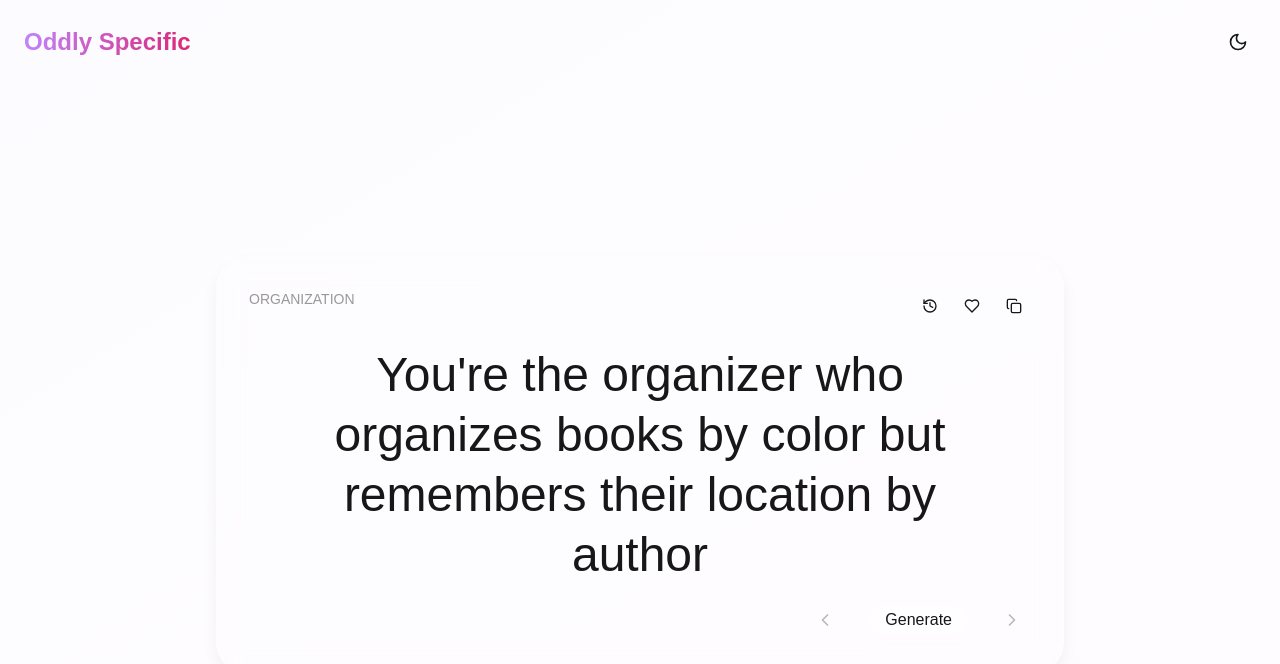
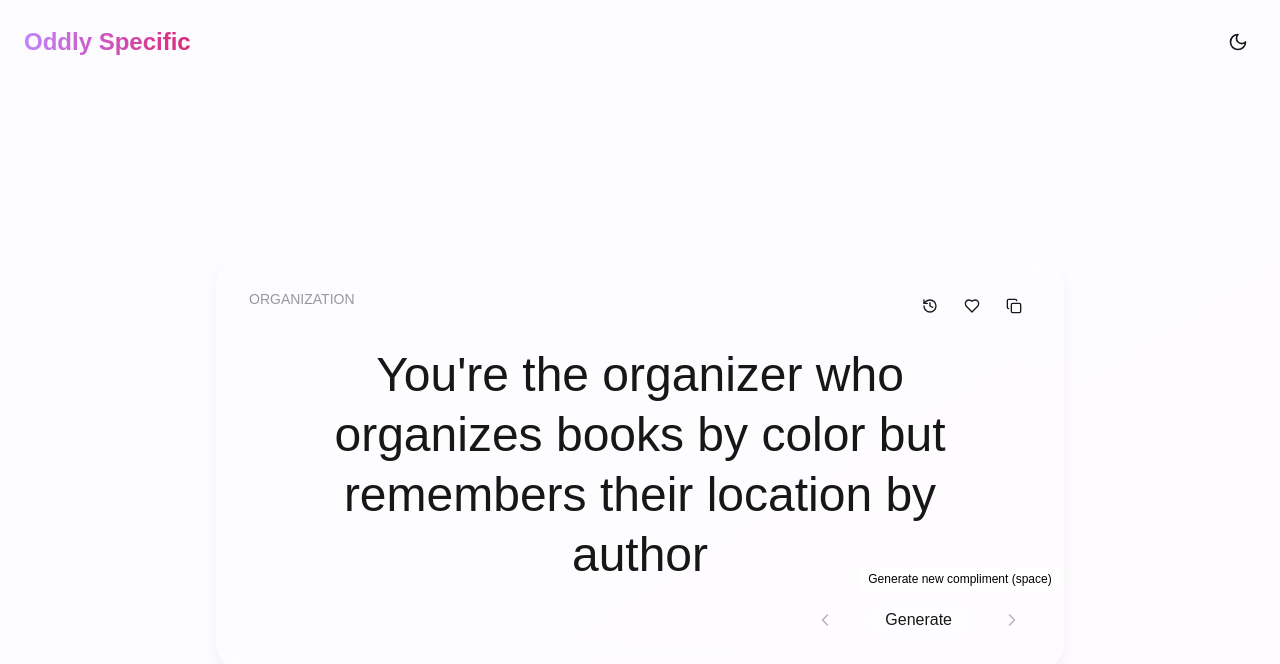
Before and after one commit to Atomized-titan/oddly-specific, a Next.js app: page / in a window 1280 px wide. Both pictures are taken after a click on the button "Generate". Shown: the top 664 px of the page. Built offline with nearby package versions, Linux system fonts and the light colour scheme.

Commit message:
feat: tooltip and feature highlight

```diff
--- a/src/components/compliment-generator.tsx
+++ b/src/components/compliment-generator.tsx
@@ -4,6 +4,7 @@ import { useAnimation } from "../contexts/AnimationContext";
 import { useComplimentSystem } from "../hooks/useComplimentSystem";
 import { useState } from "react";
 import HistoryPanel from "./history-panel";
+import Tooltip from "./tooltip";
 
 const ComplimentGenerator = () => {
   const { isHeaderAnimationComplete } = useAnimation();
@@ -59,6 +60,7 @@ const ComplimentGenerator = () => {
           </AnimatePresence>
 
           <div className="absolute bottom-8 right-8 flex items-center gap-4">
+            <Tooltip content="Previous compliment (arrow left)">
               <motion.button
                 whileHover={{ scale: 1.05 }}
                 whileTap={{ scale: 0.95 }}
@@ -69,7 +71,9 @@ const ComplimentGenerator = () => {
               >
                 <ChevronLeft className="w-5 h-5" />
               </motion.button>
+            </Tooltip>
 
+            <Tooltip content="Generate new compliment (space)">
               <motion.button
                 whileHover={{ scale: 1.05 }}
                 whileTap={{ scale: 0.95 }}
@@ -79,7 +83,9 @@ const ComplimentGenerator = () => {
               >
                 Generate
               </motion.button>
+            </Tooltip>
 
+            <Tooltip content="Next compliment (arrow right)">
               <motion.button
                 whileHover={{ scale: 1.05 }}
                 whileTap={{ scale: 0.95 }}
@@ -90,10 +96,12 @@ const ComplimentGenerator = () => {
               >
                 <ChevronRight className="w-5 h-5" />
               </motion.button>
+            </Tooltip>
           </div>
 
           {currentCompliment && (
             <div className="absolute top-8 right-8 flex gap-2">
+              <Tooltip content="View history (H)">
                 <motion.button
                   whileHover={{ scale: 1.05 }}
                   whileTap={{ scale: 0.95 }}
@@ -102,7 +110,9 @@ const ComplimentGenerator = () => {
                 >
                   <History className="w-4 h-4" />
                 </motion.button>
+              </Tooltip>
 
+              <Tooltip content="Toggle favorite (F)">
                 <motion.button
                   whileHover={{ scale: 1.05 }}
                   whileTap={{ scale: 0.95 }}
@@ -115,7 +125,9 @@ const ComplimentGenerator = () => {
                     }`}
                   />
                 </motion.button>
+              </Tooltip>
 
+              <Tooltip content="Copy compliment">
                 <motion.button
                   whileHover={{ scale: 1.05 }}
                   whileTap={{ scale: 0.95 }}
@@ -128,6 +140,7 @@ const ComplimentGenerator = () => {
                 >
                   <Copy className="w-4 h-4" />
                 </motion.button>
+              </Tooltip>
             </div>
           )}
 
@@ -137,7 +150,7 @@ const ComplimentGenerator = () => {
                 initial={{ opacity: 0, y: 10 }}
                 animate={{ opacity: 1, y: 0 }}
                 exit={{ opacity: 0, y: -10 }}
-                className="absolute top-8 right-24 px-3 py-1 rounded-full text-sm
+                className="absolute top-8 -right-12 px-3 py-1 rounded-full text-sm
                          bg-black/80 text-white dark:bg-white/80 dark:text-black"
               >
                 Copied!
--- a/src/components/history-panel.tsx
+++ b/src/components/history-panel.tsx
@@ -1,24 +1,31 @@
 import { motion, AnimatePresence } from "framer-motion";
 import { X, Heart, History, Clock } from "lucide-react";
 import { ComplimentType } from "../lib/content/compliments";
+import { useState } from "react";
 
 interface HistoryPanelProps {
   show: boolean;
   onClose: () => void;
   compliments: ComplimentType[];
-  favorites: ComplimentType[];
   onToggleFavorite: (compliment: ComplimentType) => void;
   isFavorite: (id: string) => boolean;
+  currentCompliment: ComplimentType | null;
 }
 
 const HistoryPanel = ({
   show,
   onClose,
   compliments,
-  favorites,
+  currentCompliment,
   onToggleFavorite,
   isFavorite,
 }: HistoryPanelProps) => {
+  const [showFavorites, setShowFavorites] = useState(false);
+
+  const displayedCompliments = showFavorites
+    ? compliments.filter((c) => isFavorite(c.id))
+    : compliments;
+
   return (
     <AnimatePresence>
       {show && (
@@ -44,15 +51,27 @@ const HistoryPanel = ({
 
             <div className="flex gap-4 mb-6">
               <button
-                className="flex-1 p-3 rounded-xl bg-white/5 dark:bg-white/5
-                               border border-white/10 flex items-center justify-center gap-2"
+                onClick={() => setShowFavorites(false)}
+                className={`flex-1 p-3 rounded-xl flex items-center justify-center gap-2
+                          ${
+                            !showFavorites
+                              ? "bg-white/20 dark:bg-white/10 border-white/20"
+                              : "bg-white/5 dark:bg-white/5 border-white/10"
+                          }
+                          border transition-colors`}
               >
                 <History className="w-4 h-4" />
                 <span>History</span>
               </button>
               <button
-                className="flex-1 p-3 rounded-xl bg-white/5 dark:bg-white/5
-                               border border-white/10 flex items-center justify-center gap-2"
+                onClick={() => setShowFavorites(true)}
+                className={`flex-1 p-3 rounded-xl flex items-center justify-center gap-2
+                          ${
+                            showFavorites
+                              ? "bg-white/20 dark:bg-white/10 border-white/20"
+                              : "bg-white/5 dark:bg-white/5 border-white/10"
+                          }
+                          border transition-colors`}
               >
                 <Heart className="w-4 h-4" />
                 <span>Favorites</span>
@@ -60,13 +79,18 @@ const HistoryPanel = ({
             </div>
 
             <div className="flex-1 overflow-y-auto space-y-4">
-              {compliments.map((compliment) => (
+              {displayedCompliments.map((compliment) => (
                 <motion.div
                   key={compliment.id}
                   initial={{ opacity: 0, y: 20 }}
                   animate={{ opacity: 1, y: 0 }}
-                  className="p-4 rounded-xl bg-white/5 dark:bg-black/20
-                           border border-white/10 relative group"
+                  className={`p-4 rounded-xl bg-white/5 dark:bg-black/20
+                           border border-white/10 relative group
+                           ${
+                             currentCompliment?.id === compliment.id
+                               ? "ring-2 ring-purple-500/50"
+                               : ""
+                           }`}
                 >
                   <p className="text-sm">{compliment.text}</p>
                   <div
@@ -92,6 +116,14 @@ const HistoryPanel = ({
                   </div>
                 </motion.div>
               ))}
+
+              {displayedCompliments.length === 0 && (
+                <div className="text-center text-black/40 dark:text-white/40 py-8">
+                  {showFavorites
+                    ? "No favorite compliments yet"
+                    : "No compliments in history"}
+                </div>
+              )}
             </div>
 
             <div className="mt-4 text-sm text-center text-black/40 dark:text-white/40">
--- /dev/null
+++ b/src/components/tooltip.tsx
@@ -0,0 +1,95 @@
+/* eslint-disable @typescript-eslint/no-explicit-any */
+// components/ui/tooltip.tsx
+import { motion, AnimatePresence } from "framer-motion";
+import { JSX, ReactNode, useState } from "react";
+
+type Position = "top" | "bottom" | "left" | "right";
+
+interface TooltipProps {
+  content: ReactNode;
+  position?: Position;
+  children: JSX.Element;
+  delay?: number;
+}
+
+const positionStyles: Record<Position, string> = {
+  top: "bottom-full -translate-x-1/2 mb-2",
+  bottom: "top-full -translate-x-1/2 mt-2",
+  left: "right-full top-1/2 -translate-y-1/2 mr-2",
+  right: "left-full top-1/2 -translate-y-1/2 ml-2",
+};
+
+const animations: Record<Position, { initial: any; animate: any; exit: any }> =
+  {
+    top: {
+      initial: { opacity: 0, y: 5 },
+      animate: { opacity: 1, y: 0 },
+      exit: { opacity: 0, y: 5 },
+    },
+    bottom: {
+      initial: { opacity: 0, y: -5 },
+      animate: { opacity: 1, y: 0 },
+      exit: { opacity: 0, y: -5 },
+    },
+    left: {
+      initial: { opacity: 0, x: 5 },
+      animate: { opacity: 1, x: 0 },
+      exit: { opacity: 0, x: 5 },
+    },
+    right: {
+      initial: { opacity: 0, x: -5 },
+      animate: { opacity: 1, x: 0 },
+      exit: { opacity: 0, x: -5 },
+    },
+  };
+
+export const Tooltip = ({
+  content,
+  position = "top",
+  children,
+  delay = 200,
+}: TooltipProps) => {
+  const [isVisible, setIsVisible] = useState(false);
+  let timeout: NodeJS.Timeout;
+
+  const showTip = () => {
+    timeout = setTimeout(() => {
+      setIsVisible(true);
+    }, delay);
+  };
+
+  const hideTip = () => {
+    clearTimeout(timeout);
+    setIsVisible(false);
+  };
+
+  return (
+    <div
+      className="relative inline-block"
+      onMouseEnter={showTip}
+      onMouseLeave={hideTip}
+      onFocus={showTip}
+      onBlur={hideTip}
+    >
+      {children}
+      <AnimatePresence>
+        {isVisible && (
+          <motion.div
+            className={`absolute ${positionStyles[position]} z-50 px-2 py-1 text-xs
+                       whitespace-nowrap rounded-md pointer-events-none
+                       dark:bg-black/80 dark:text-white bg-white/80 text-black
+                       backdrop-blur-sm`}
+            initial={animations[position].initial}
+            animate={animations[position].animate}
+            exit={animations[position].exit}
+            transition={{ duration: 0.15 }}
+          >
+            {content}
+          </motion.div>
+        )}
+      </AnimatePresence>
+    </div>
+  );
+};
+
+export default Tooltip;
--- a/src/hooks/useComplimentSystem.ts
+++ b/src/hooks/useComplimentSystem.ts
@@ -47,6 +47,9 @@ export const useComplimentSystem = () => {
         navigateNext();
       } else if (e.code === "KeyH") {
         setShowPanel((prev) => !prev);
+      } else if (e.code === "KeyF") {
+        //    favorite the current compliment
+        toggleFavorite(compliments[currentIndex]);
       }
     };
 
```
Lines whose indentation alone changed are shown as unchanged.
